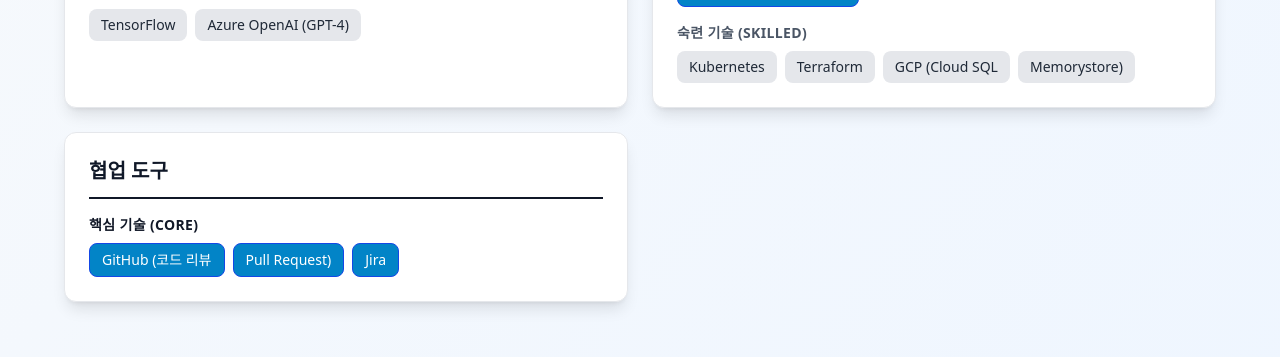
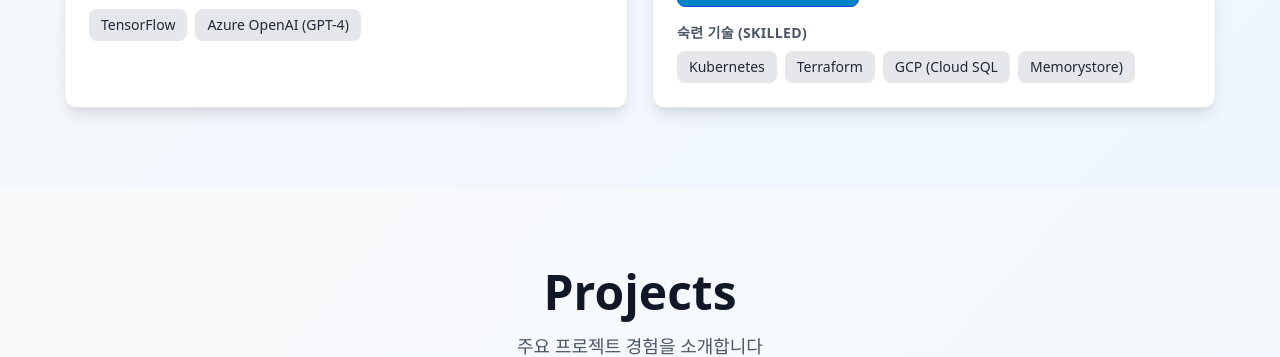
Before and after one commit to yukyoungs/my-react-portfolio, a React (Vite) app: page / in a window 1280 px wide. Shown: the part 1980-2337 px from the top of the page. Built offline with nearby package versions, Linux system fonts and the light colour scheme.

Commit message:
refactor: TechStack에서 협업 도구 섹션 제거

```diff
--- a/src/components/TechStack.jsx
+++ b/src/components/TechStack.jsx
@@ -38,12 +38,6 @@
       category: 'DevOps & Infra',
       core: 'Docker, CI/CD (GitHub Actions), Prometheus, Grafana, AWS S3 (Presigned URL)',
       skilled: 'Kubernetes, Terraform, GCP (Cloud SQL, Memorystore)',
-      experienced: '',
-    },
-    {
-      category: '협업 도구',
-      core: 'GitHub (코드 리뷰, Pull Request), Jira',
-      skilled: '',
       experienced: '',
     },
   ];
```
